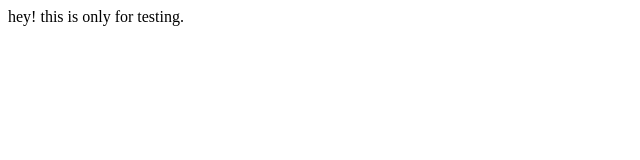
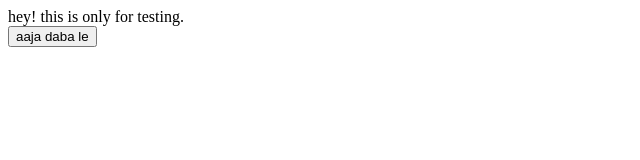
Before and after one commit to Akshay-Gupta13/lig-git-mohit, a plain HTML site: page index.html in a window 1280 px wide. Shown: the whole page, without its empty margins (0-640 px from the left). Drawn offline with Linux system fonts and the light colour scheme.

Commit message:
button added

```diff
--- a/index.html
+++ b/index.html
@@ -9,5 +9,9 @@
 <body>
     hey! this is only for testing.
 
+    <div class="container">
+        <button>aaja daba le</button>
+    </div>
+
 </body>
 </html>
```
